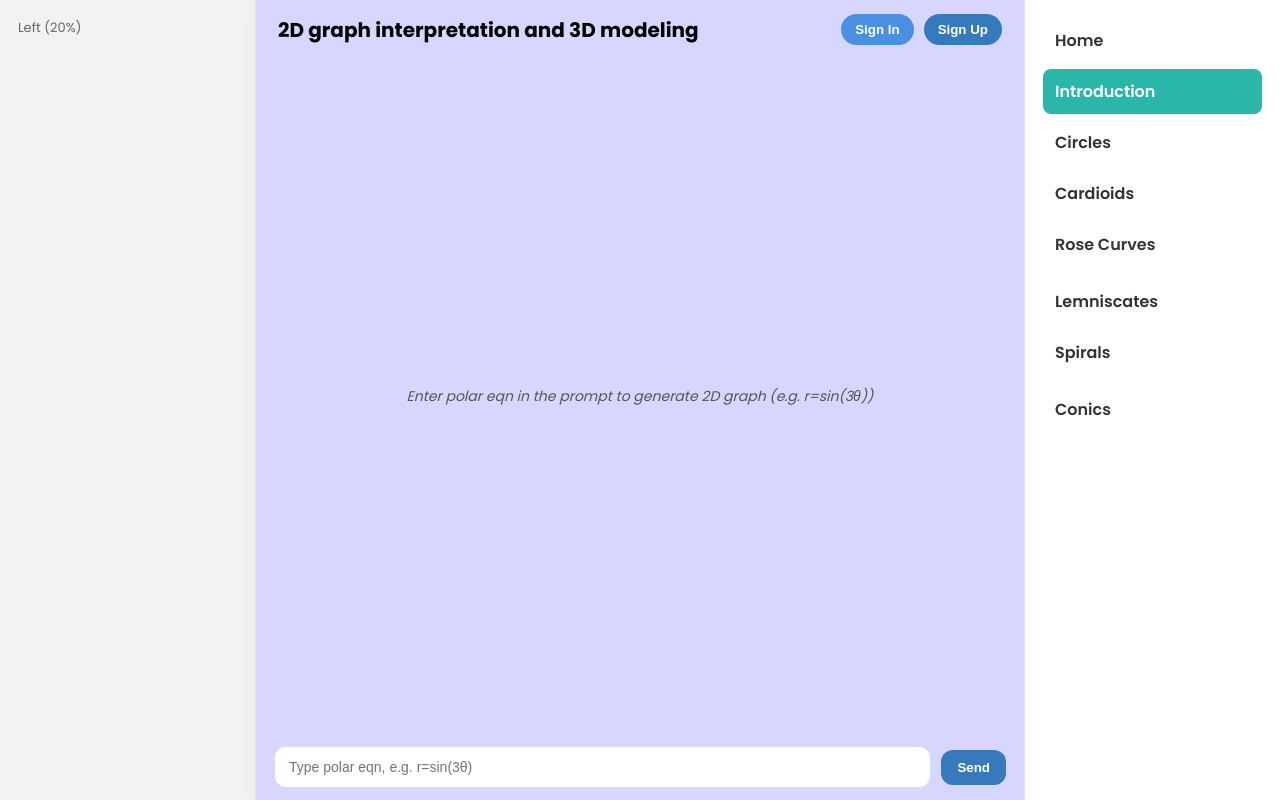
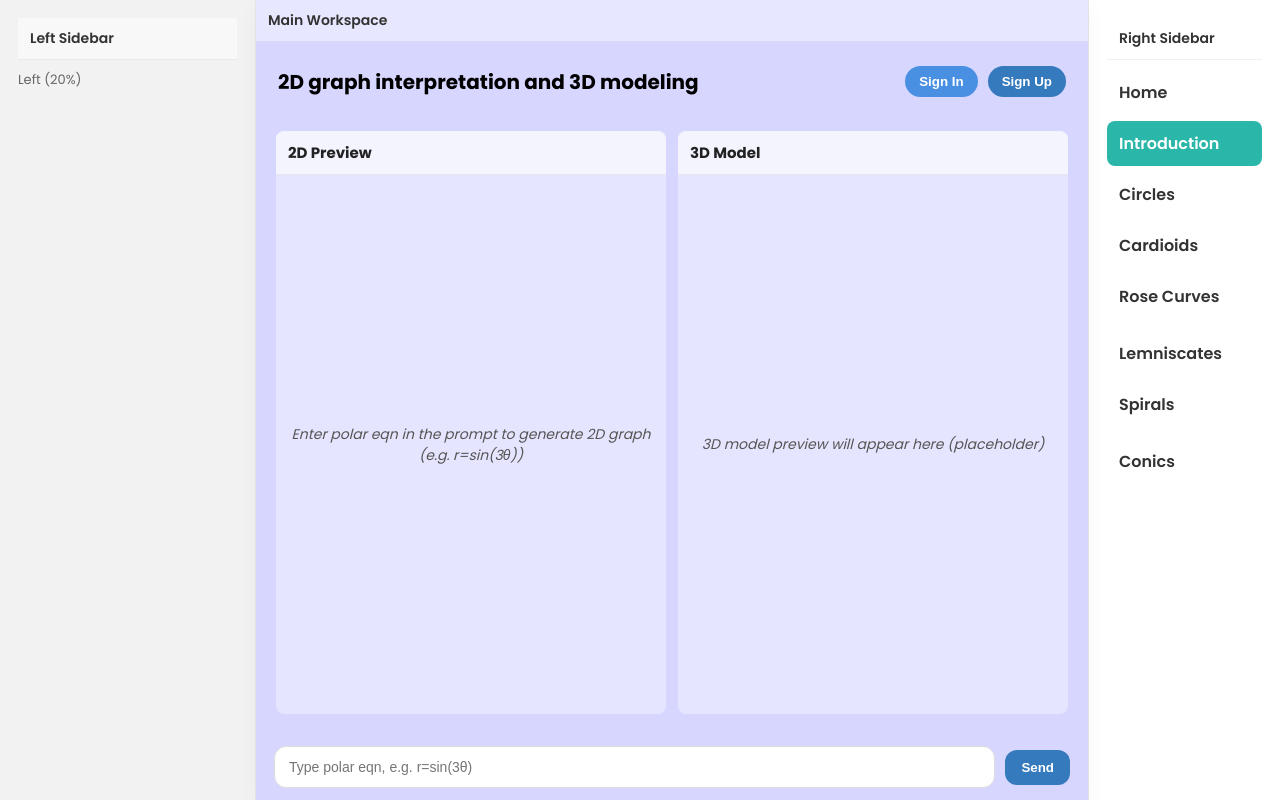
Before and after one commit to Hakku010199/Threeedee-, a React (Create React App) app: page / in a window 1280 px wide. Built offline with nearby package versions, Linux system fonts and the light colour scheme.

Commit message:
chore(ui): commit layout changes — split main workspace, headers, adjust widths

```diff
--- a/src/App.css
+++ b/src/App.css
@@ -20,9 +20,18 @@ body { font-family: 'Poppins', sans-serif; margin: 0; }
 }
 .left-label { color: #666; font-size: 13px; }
 
+/* Section headers for each main column */
+.section-header {
+  padding: 10px 12px;
+  border-bottom: 1px solid rgba(0,0,0,0.06);
+  background: rgba(255,255,255,0.4);
+  margin-bottom: 10px;
+}
+.section-header h3 { margin: 0; font-size: 14px; color: #333; font-weight: 600; }
+
 /* Main Content */
 .main-content {
-  width: 60%;
+  width: 65%;
   background: #d6d6ff; /* light lavender */
   display: flex;
   flex-direction: column;
@@ -48,6 +57,14 @@ body { font-family: 'Poppins', sans-serif; margin: 0; }
 .main-body { flex: 1; display: flex; align-items: center; justify-content: center; padding: 20px; }
 .placeholder { color: #555; font-size: 14px; font-style: italic; text-align: center; max-width: 560px; }
 
+/* Center split: side-by-side 50/50 halves */
+.center-split { display: flex; flex-direction: row; height: 100%; width: 100%; gap: 12px; }
+.half { flex: 1 1 0; display: flex; flex-direction: column; min-height: 0; border-radius: 8px; overflow: hidden; background: rgba(255,255,255,0.35); }
+.half + .half { /* spacing between the two halves when side-by-side */ margin-left: 0; }
+.half-header { padding: 10px 12px; background: rgba(255,255,255,0.6); border-bottom: 1px solid rgba(0,0,0,0.06); }
+.half-header h4 { margin: 0; font-size: 15px; color: #222; }
+.half-content { flex: 1; display:flex; align-items:center; justify-content:center; padding: 12px; }
+
 /* Input bar (fixed to bottom of main area) */
 .input-bar {
   position: sticky; /* on main column bottom */
@@ -64,7 +81,7 @@ body { font-family: 'Poppins', sans-serif; margin: 0; }
 
 /* Right Sidebar */
 .right-sidebar {
-  width: 20%;
+  width: 15%;
   background: #fff;
   padding: 18px;
   border-left: 1px solid #e6e6e6;
@@ -88,6 +105,7 @@ body { font-family: 'Poppins', sans-serif; margin: 0; }
   .app-root { flex-direction: column; }
   .left-sidebar, .right-sidebar { width: 100%; order: 2; }
   .main-content { width: 100%; order: 1; min-height: 60vh; }
+  .center-split { flex-direction: column; gap: 12px; }
   .input-bar { position: fixed; left: 0; right: 0; bottom: 0; width: 100%; padding: 12px 16px; background: #d6d6ff; }
 }
 
--- a/src/App.js
+++ b/src/App.js
@@ -11,10 +11,16 @@ function App() {
   return (
     <div className="app-root">
       <aside className="left-sidebar">
+        <div className="section-header">
+          <h3>Left Sidebar</h3>
+        </div>
         <div className="left-label">Left (20%)</div>
       </aside>
 
       <main className="main-content">
+        <div className="section-header">
+          <h3>Main Workspace</h3>
+        </div>
         <header className="topbar">
           <div className="title">2D graph interpretation and 3D modeling</div>
           <div className="auth">
@@ -24,7 +30,21 @@ function App() {
         </header>
 
         <section className="main-body">
-          <div className="placeholder">Enter polar eqn in the prompt to generate 2D graph (e.g. r=sin(3θ))</div>
+          <div className="center-split">
+            <div className="half top-half">
+              <div className="half-header"><h4>2D Preview</h4></div>
+              <div className="half-content">
+                <div className="placeholder">Enter polar eqn in the prompt to generate 2D graph (e.g. r=sin(3θ))</div>
+              </div>
+            </div>
+
+            <div className="half bottom-half">
+              <div className="half-header"><h4>3D Model</h4></div>
+              <div className="half-content">
+                <div className="placeholder">3D model preview will appear here (placeholder)</div>
+              </div>
+            </div>
+          </div>
         </section>
 
         <div className="input-bar">
@@ -34,6 +54,9 @@ function App() {
       </main>
 
       <aside className="right-sidebar">
+        <div className="section-header">
+          <h3>Right Sidebar</h3>
+        </div>
         <nav>
           <ul className="menu">
             <li className={`menu-item ${active === 'Home' ? 'active' : ''}`} onClick={() => setActive('Home')}>Home</li>
```
